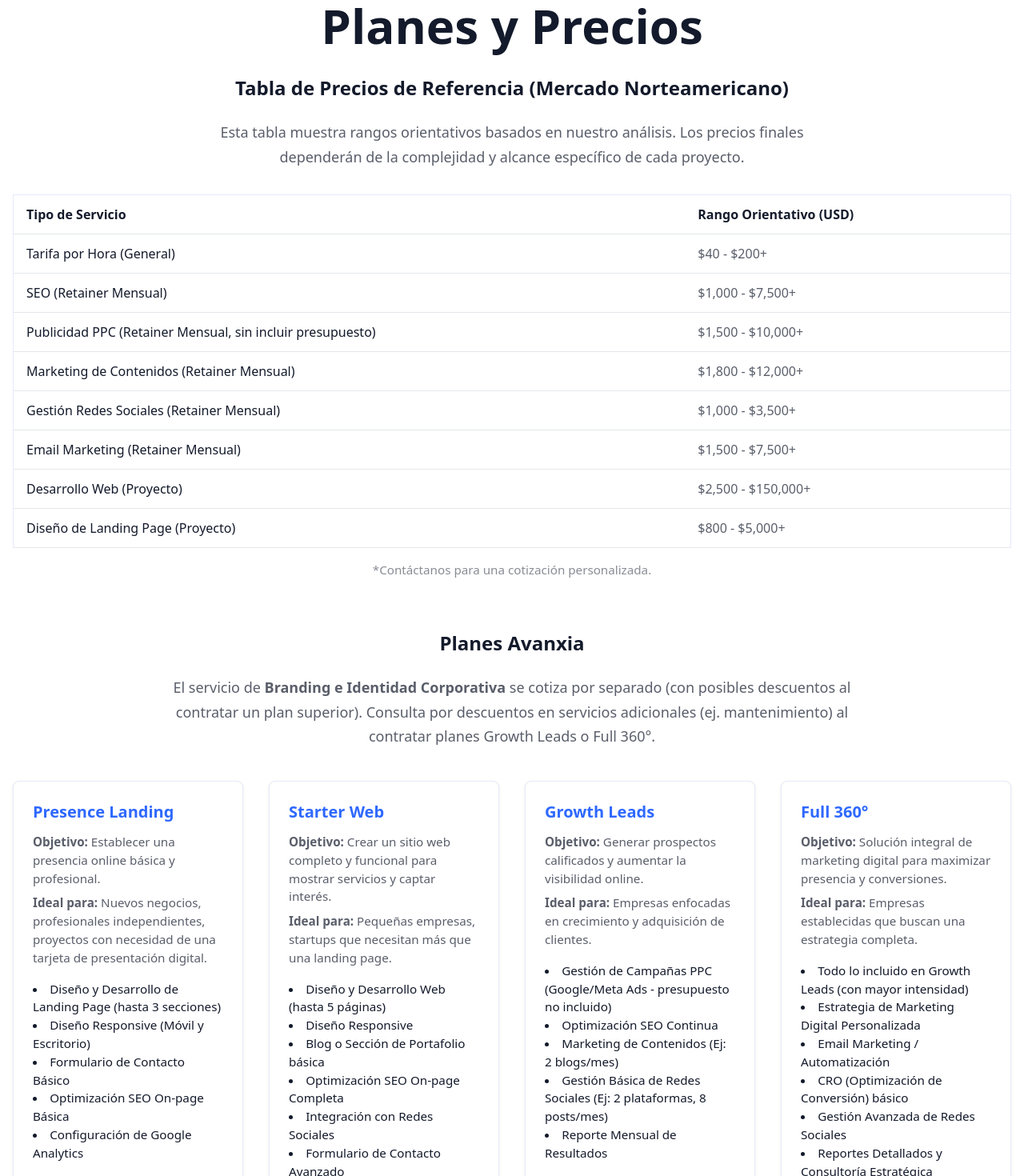
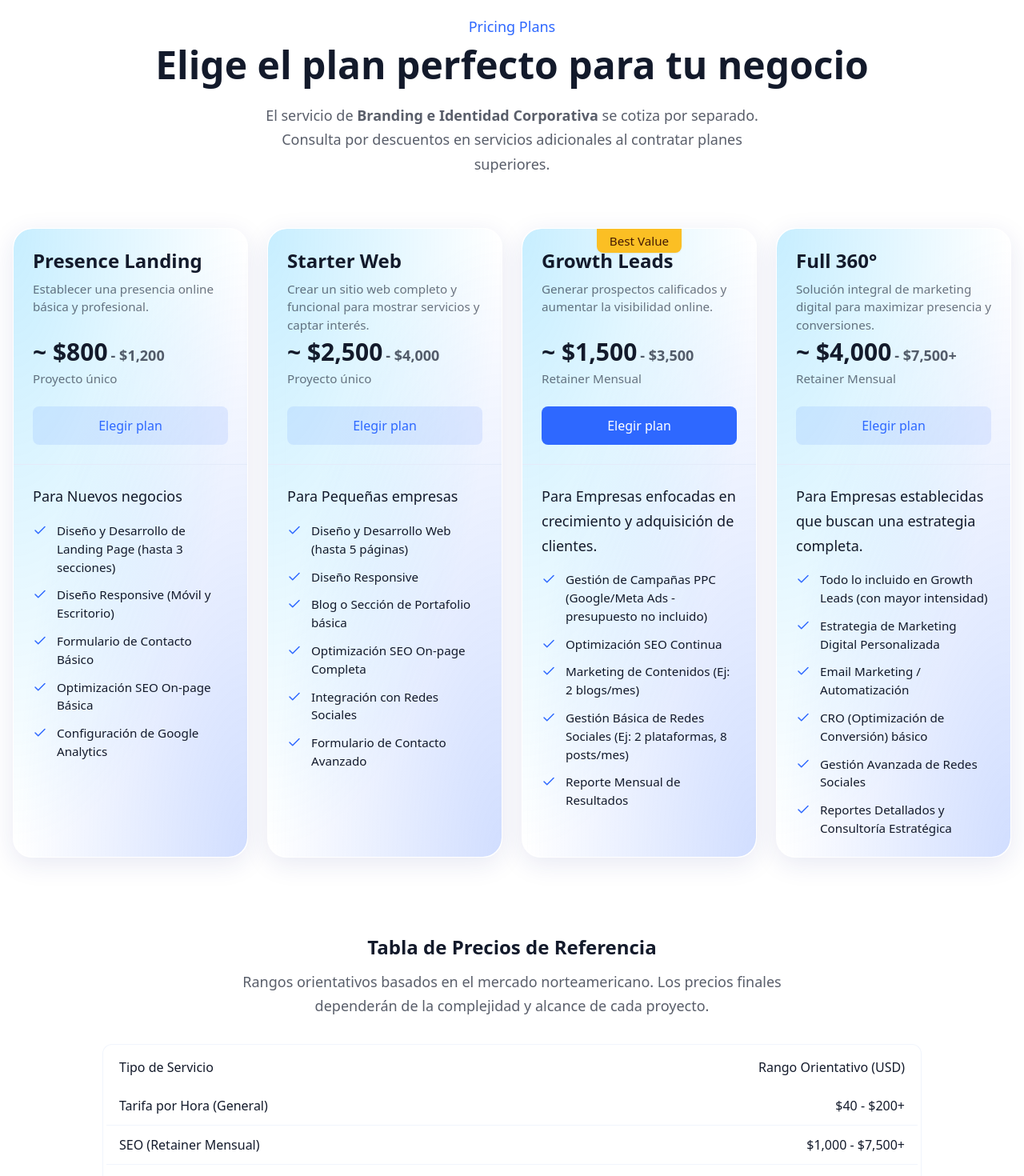
Before and after one commit to Avanxia-Labs/avanxia, a React (Vite) app: page / in a window 1280 px wide. Shown: the part 7840-9310 px from the top of the page at 80% size. Built offline with nearby package versions, Linux system fonts and the light colour scheme.

Commit message:
Mejora en precios

```diff
--- a/src/components/Pricing.tsx
+++ b/src/components/Pricing.tsx
@@ -1,4 +1,5 @@
 import { useSectionUnderlineOnView } from "../hooks/use-section-underline";
+import { Check } from "lucide-react";
 
 const Pricing = () => {
   const referencePrices = [
@@ -74,61 +75,98 @@ const Pricing = () => {
   ];  const underlineRef = useSectionUnderlineOnView<HTMLSpanElement>();
 
   return (
-    <section id="pricing" className="py-16 bg-background text-foreground dark:bg-background dark:text-foreground">
+    <section id="pricing" className="py-20 bg-background text-foreground dark:bg-background dark:text-foreground">
       <div className="container mx-auto px-4">
-        <h2 className="text-4xl md:text-6xl font-extrabold text-center mb-8">
-          <span ref={underlineRef} className="section-title-underline">Planes y Precios</span>
-        </h2>
+        {/* Modern, Clean Pricing Header */}
+        <div className="text-center mb-16">
+          <p className="text-primary font-medium mb-2">Pricing Plans</p>
+          <h2 className="text-4xl md:text-5xl font-bold mb-6">
+            <span ref={underlineRef}>Elige el plan perfecto para tu negocio</span>
+          </h2>
+          <p className="text-foreground/70 max-w-2xl mx-auto">
+            El servicio de <strong>Branding e Identidad Corporativa</strong> se cotiza por separado. Consulta por descuentos en servicios adicionales al contratar planes superiores.
+          </p>
+        </div>
 
-        {/* Reference Prices Table */}
-        <div className="mb-16">
-          <h3 className="text-2xl font-semibold text-center mb-6 text-foreground">Tabla de Precios de Referencia (Mercado Norteamericano)</h3>
-          <p className="text-center text-foreground/70 dark:text-foreground/70 mb-8 max-w-3xl mx-auto">
-            Esta tabla muestra rangos orientativos basados en nuestro análisis. Los precios finales dependerán de la complejidad y alcance específico de cada proyecto.
+        {/* Modern Card Layout */}
+        <div className="grid md:grid-cols-2 lg:grid-cols-4 gap-6 max-w-7xl mx-auto">
+          {plans.map((plan, index) => {
+            // Determine if this is the featured plan (for this example, let's mark Growth Leads as featured)
+            const isFeatured = plan.name === 'Growth Leads';
+
+            return (
+              <div key={index} className={`relative glass-panel overflow-hidden ${isFeatured ? 'border-primary/50' : ''} group`}>
+                {/* Highlight badge for featured plan */}
+                {isFeatured && (
+                  <div className="absolute top-0 inset-x-0">
+                    <div className="bg-amber-400 text-amber-950 text-sm font-medium py-1 px-4 rounded-b-lg mx-auto w-fit shadow-sm">
+                      Best Value
+                    </div>
+                  </div>
+                )}
+
+                {/* Card header */}
+                <div className={`relative z-10 p-6 pt-${isFeatured ? '12' : '6'}`}>
+                  <h3 className="text-2xl font-bold mb-2">{plan.name}</h3>
+                  <p className="text-sm text-foreground/60 h-12">{plan.objective}</p>
+
+                  {/* Pricing */}
+                  <div className="mt-6 mb-6">
+                    <div className="text-3xl font-bold">
+                      {plan.price.includes('-') ? plan.price.split('-')[0].trim() : plan.price}
+                      <span className="text-lg ml-1 opacity-70">{plan.price.includes('-') ? `- ${plan.price.split('-')[1].trim()}` : ''}</span>
+                    </div>
+                    <div className="text-sm text-foreground/60 mt-1">{plan.priceNote}</div>
+                  </div>
+
+                  {/* CTA Button */}
+                  <button className={`w-full py-3 px-4 rounded-lg font-medium transition-all ${isFeatured ? 'bg-primary text-white hover:bg-primary/90' : 'bg-primary/10 text-primary hover:bg-primary/20'}`}>
+                    Elegir plan
+                  </button>
+                </div>
+
+                {/* Features section */}
+                <div className="p-6 relative z-10 border-t border-border">
+                  <p className="font-medium mb-4">Para {plan.idealFor.split(',')[0]}</p>
+                  <ul className="space-y-3">
+                    {plan.services.map((service, i) => (
+                      <li key={i} className="flex items-start gap-3">
+                        <Check size={18} className="text-primary mt-0.5 shrink-0" />
+                        <span className="text-sm">{service}</span>
+                      </li>
+                    ))}
+                  </ul>
+                </div>
+              </div>
+            );
+          })}
+        </div>
+
+        {/* Reference Prices Table with updated styling */}
+        <div className="mt-24 max-w-5xl mx-auto">
+          <h3 className="text-2xl font-bold text-center mb-3">Tabla de Precios de Referencia</h3>
+          <p className="text-center text-foreground/70 mb-8 max-w-3xl mx-auto">
+            Rangos orientativos basados en el mercado norteamericano. Los precios finales dependerán de la complejidad y alcance de cada proyecto.
           </p>
-          <div className="overflow-x-auto">
-            <table className="min-w-full bg-card dark:bg-card border border-border mx-auto max-w-4xl">
+          <div className="overflow-x-auto bg-card/30 rounded-xl p-1 border border-border/50">
+            <table className="w-full">
               <thead>
-                <tr className="bg-card/50 dark:bg-card/50 border-b">
-                  <th className="text-left py-3 px-4 font-semibold text-foreground">Tipo de Servicio</th>
-                  <th className="text-left py-3 px-4 font-semibold text-foreground">Rango Orientativo (USD)</th>
+                <tr className="bg-muted/50 text-foreground">
+                  <th className="text-left py-3 px-4 font-medium rounded-l-lg">Tipo de Servicio</th>
+                  <th className="text-right py-3 px-4 font-medium rounded-r-lg">Rango Orientativo (USD)</th>
                 </tr>
               </thead>
               <tbody>
                 {referencePrices.map((item, index) => (
-                  <tr key={index} className="border-b hover:bg-card/10 dark:hover:bg-card/10">
+                  <tr key={index} className="hover:bg-muted/30 transition-colors border-b border-border/50 last:border-0">
                     <td className="py-3 px-4 text-foreground">{item.service}</td>
-                    <td className="py-3 px-4 text-foreground/70 dark:text-foreground/70">{item.range}</td>
+                    <td className="py-3 px-4 text-foreground font-medium text-right">{item.range}</td>
                   </tr>
                 ))}
               </tbody>
             </table>
           </div>
-          <p className="text-center text-sm text-foreground/50 dark:text-foreground/50 mt-4">*Contáctanos para una cotización personalizada.</p>
-        </div>
-
-        {/* Avanxia Plans */}
-        <div>
-          <h3 className="text-2xl font-semibold text-center mb-6 text-foreground">Planes Avanxia</h3>
-          <p className="text-center text-foreground/70 dark:text-foreground/70 mb-10 max-w-4xl mx-auto">
-            El servicio de <strong>Branding e Identidad Corporativa</strong> se cotiza por separado (con posibles descuentos al contratar un plan superior). Consulta por descuentos en servicios adicionales (ej. mantenimiento) al contratar planes Growth Leads o Full 360°.
-          </p>
-          <div className="grid md:grid-cols-2 lg:grid-cols-4 gap-8">
-            {plans.map((plan, index) => (
-              <div key={index} className="bg-card dark:bg-card border border-border rounded-lg shadow p-6 flex flex-col">
-                <h4 className="text-xl font-bold mb-3 text-primary">{plan.name}</h4>
-                <p className="text-sm text-foreground/70 dark:text-foreground/70 mb-2"><strong>Objetivo:</strong> {plan.objective}</p>
-                <p className="text-sm text-foreground/70 dark:text-foreground/70 mb-4"><strong>Ideal para:</strong> {plan.idealFor}</p>
-                <ul className="list-disc list-inside mb-4 text-foreground text-sm flex-grow">
-                  {plan.services.map((service,i) => <li key={i}>{service}</li>)}
-                </ul>
-                <div className="mt-auto pt-4 border-t border-border">
-                  <p className="text-lg font-semibold text-foreground">{plan.price}</p>
-                  <p className="text-sm text-foreground/70 dark:text-foreground/70">{plan.priceNote}</p>
-                </div>
-              </div>
-            ))}
-          </div>
+          <p className="text-center text-sm text-foreground/50 mt-4">*Contáctanos para una cotización personalizada.</p>
         </div>
 
       </div>
```
